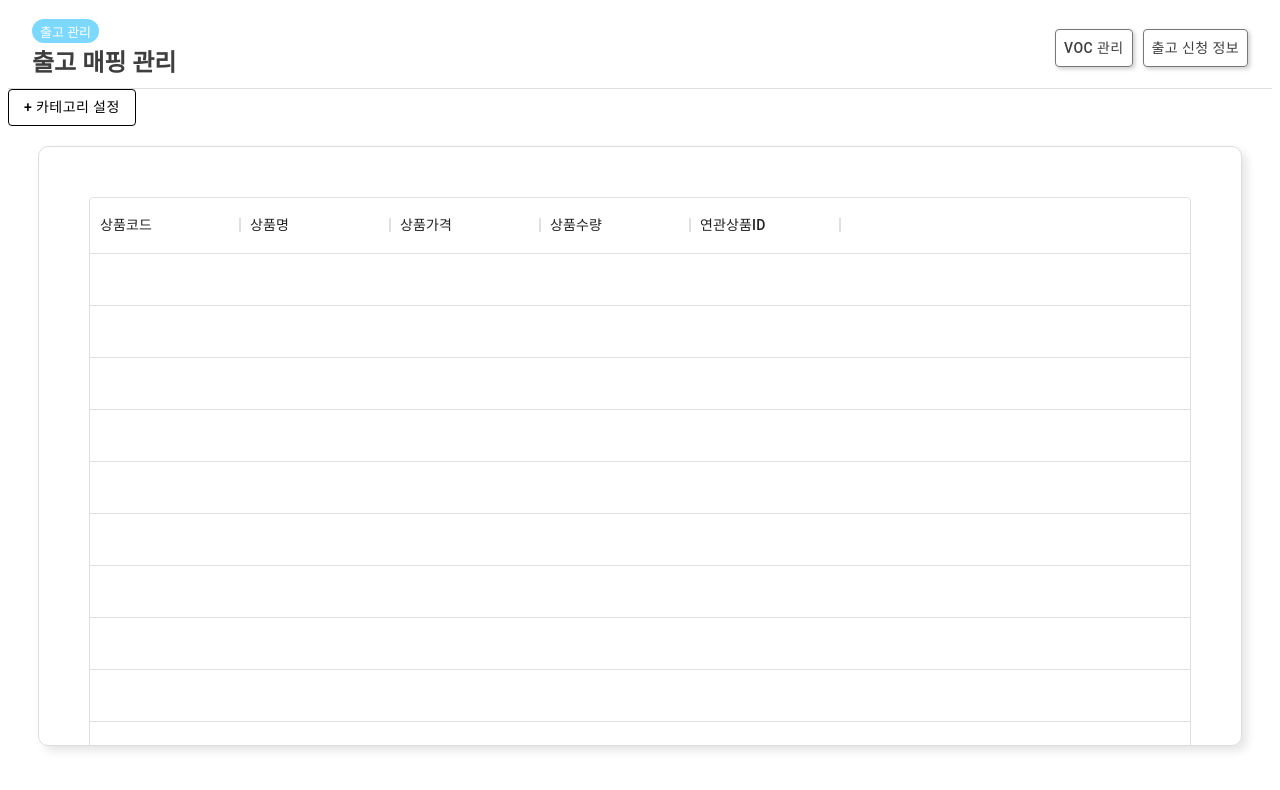
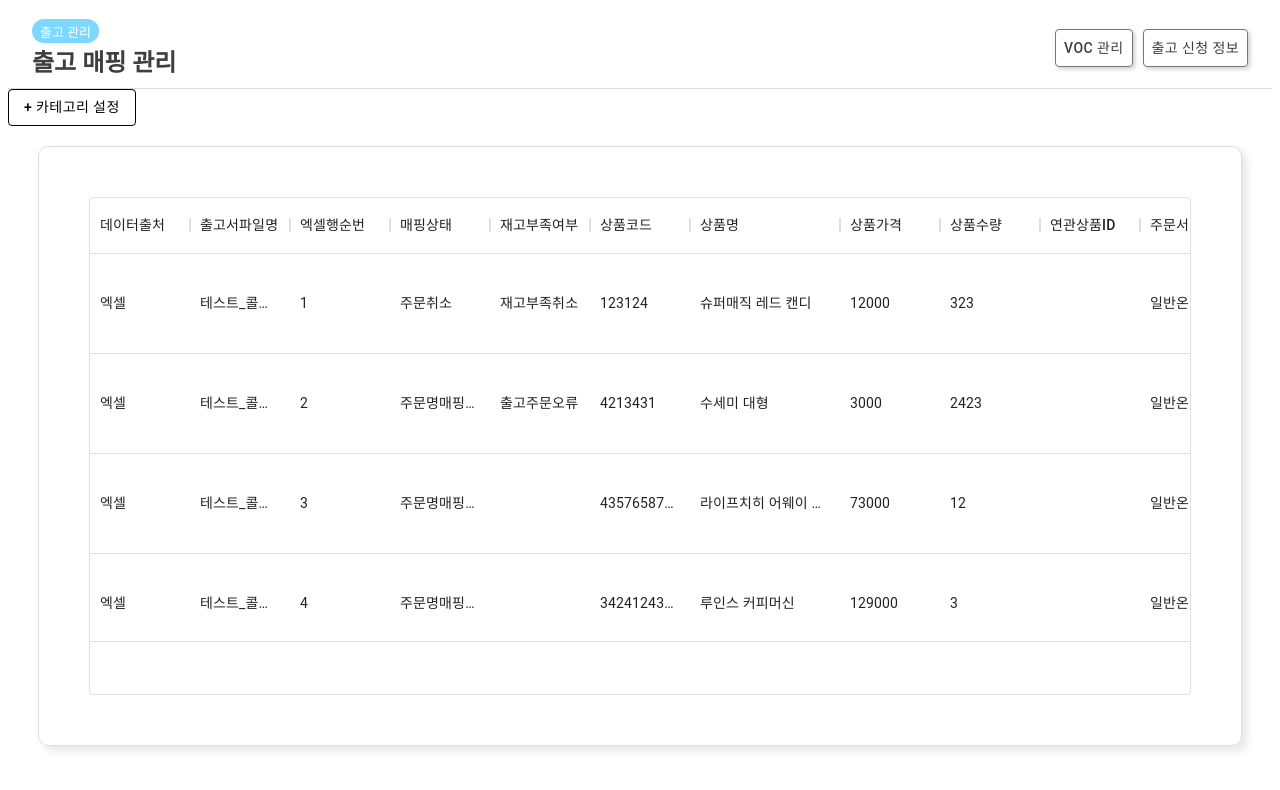
Before and after one commit to PreOnBoarding-Team17/Week3_Table, a React (Create React App) app: page / in a window 1280 px wide. Shown: the top 790 px of the page. Built offline with nearby package versions, Linux system fonts and the light colour scheme; data requests are answered from the project's data file; what emotion-reset would draw is missing.

Commit message:
feat #4: Table 옵션 적용

```diff
--- a/src/Components/Table/index.tsx
+++ b/src/Components/Table/index.tsx
@@ -1,58 +1,51 @@
 import React, { useEffect, useState } from 'react';
 import styled from '@emotion/styled';
 import { DataGrid } from '@mui/x-data-grid';
+
+import { getColGrid, getRowGrid, ALL_CATEGORY } from 'Utils/Constants';
 import {
-  PRODUCT_CATEGORY,
-  ORDER_CATEGORY,
-  RELEASE_CATEGORY,
-} from 'Utils/Constants';
-import { DataInterface } from 'Utils/Interfaces';
+  DataInterface,
+  ColDataInterface,
+  RowDataInterface,
+} from 'Utils/Interfaces';
 
-const getColGrid = (
-  columns: string[]
-): { field: string; headerName: string; width: number }[] => {
-  return columns.map((column: string, index: number) => {
-    return { field: `col${index + 1}`, headerName: column, width: 150 };
-  });
-};
+const testCategory = [
+  '매핑상태',
+  '상품코드',
+  '주문명',
+  '주문번호',
+  '주문수량',
+  '출고수량',
+];
 
-interface StringObjKey {
-  [key: string | number]: string | number;
-}
-
-const getRowGrid = (datas: any[], rowData: any[]) => {
-  return datas.map((data: any, index: number) => {
-    const newData: StringObjKey = { id: index + 1 };
-
-    for (let i = 0; i < rowData.length; i++) {
-      console.log(data, rowData[i].headerName);
-      newData[`col${i + 1}`] = data.상품[rowData[i].headerName];
-    }
-    return newData;
-  });
-};
 interface TableProps {
   datas: DataInterface[] | null;
 }
 
 const Table: React.FC<TableProps> = ({ datas }) => {
-  const [columns, setColumns] = useState<any[]>([]);
-  const [rows, setRows] = useState<any[]>([]);
+  const [columns, setColumns] = useState<ColDataInterface[]>([]);
+  const [rows, setRows] = useState<RowDataInterface[]>([]);
+
   useEffect(() => {
     if (datas) {
-      setColumns(getColGrid(PRODUCT_CATEGORY));
-      setRows(getRowGrid([...datas, ...datas], columns));
+      setColumns(getColGrid(ALL_CATEGORY));
+      setRows(getRowGrid([...datas, ...datas], getColGrid(ALL_CATEGORY)));
       console.log(rows, columns);
     }
   }, [datas]);
   return (
     <TableWrap>
-      <DataGrid
-        rows={rows}
-        columns={columns}
-        pageSize={rows.length}
-        autoHeight
-      />
+      {rows.length > 0 && (
+        <DataGrid
+          rows={rows}
+          columns={columns}
+          pageSize={rows.length}
+          rowsPerPageOptions={[rows.length]}
+          rowHeight={100}
+          disableExtendRowFullWidth={true}
+          hideFooterPagination
+        />
+      )}
     </TableWrap>
   );
 };
@@ -66,7 +59,7 @@ const TableWrap = styled.section`
   border: 1px solid #dddddd;
   border-radius: 10px;
   box-shadow: 5px 5px 10px rgba(0, 0, 0, 0.1);
-  overflow: scroll;
+  overflow-y: scroll;
 `;
 
 export default Table;
```
